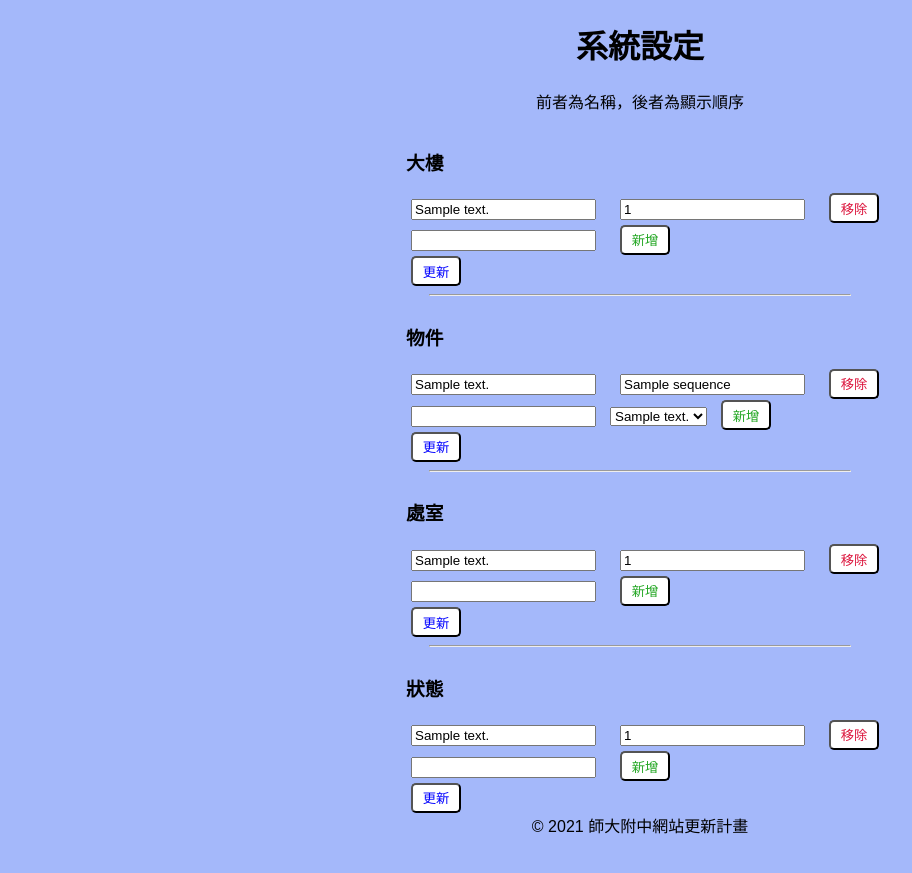
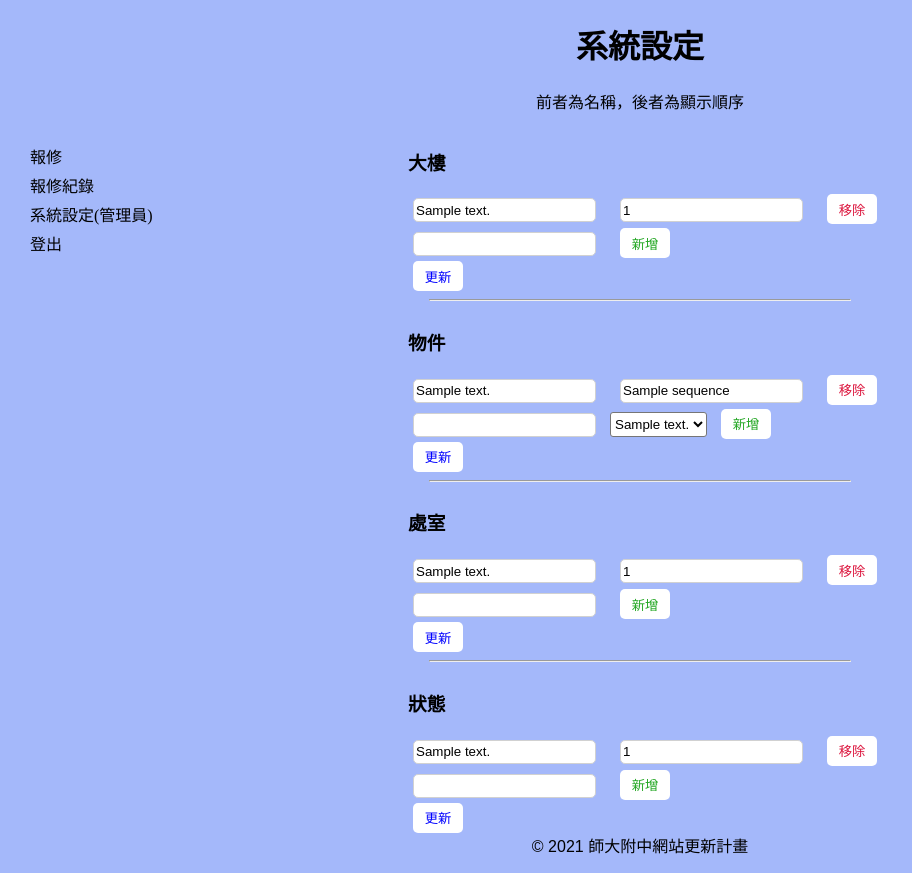
Before and after one commit to HSNU-websites/repair_system, a Flask app: template templates/system.html in a window 1280 px wide. Shown: the whole page, without its empty margins (0-912 px from the left). Before the commit the page ends 834 px from the top, so only its background shows below. Run offline with Flask 2, Linux system fonts and the light colour scheme; tables that the repository leaves empty hold one stand-in row (values such as "Sample post"); the template is opened without the code that fills it: values that come from a table or form of the project are taken from there, most other values are stand-ins (such as "Sample title", 1, 10 or a date in 2020); some libraries are stand-ins or nearby versions.

Commit message:
Add links in every website

```diff
--- a/static/system.css
+++ b/static/system.css
@@ -4,6 +4,15 @@ body {
     background-repeat: no-repeat;
     background-size: cover;
     margin: auto 0px auto 0px;
+}
+
+a {
+    text-decoration: none;
+    color: black;
+}
+
+a:hover {
+    text-decoration: underline;
 }
 
 h1 {
@@ -24,9 +33,37 @@ input[type="text"] {
     margin: 5px 10px 5px 10px;
 }
 
+input[type="text"] {
+    margin: 5px 10px 5px 10px;
+    font-family: 'Noto Sans TC', sans-serif;
+    background: #FFFFFF;
+    color: black;
+    border: 1px solid #d1d1d1;
+    border-radius: 5px;
+    height: 20px;
+    outline: none;
+    -webkit-transition: .18s ease-out;
+    -moz-transition: .18s ease-out;
+    -o-transition: .18s ease-out;
+    transition: .18s ease-out;
+}
+
+input[type="text"]:focus {
+    border: 1px solid rgb(13, 142, 194);
+    box-shadow: inset 5px 10px 4px rgba(13, 142, 194, 0.07)
+}
+
+select {
+    background-color: white;
+    height: 25px;
+    border-radius: 3px;
+    outline: none;
+}
+
 button {
     font-family: 'Noto Sans TC', sans-serif;
     margin-left: 10px;
+    border-color: rgba(255, 255, 255, 0);
     border-radius: 5px;
     height: 30px;
     width: 50px;
@@ -55,6 +92,17 @@ button:hover {
     color: blue;
 }
 
+#sidebar {
+    display: block;
+    position: fixed;
+    margin: 10px auto 10px 30px;
+}
+
+#sidebar a {
+    display: block;
+    margin: 5px 0 5px 0;
+}
+
 #tip {
     font-family: 'Noto Sans TC', sans-serif;
     text-align: center;
@@ -77,3 +125,9 @@ button:hover {
 #copyright a:hover {
     text-decoration: underline;
 }
+
+@media only screen and (max-width: 700px) {
+    #sidebar {
+        position: relative;
+    }
+}
--- a/templates/system.html
+++ b/templates/system.html
@@ -15,6 +15,12 @@
 <body>
     <h1>系統設定</h1>
     <p id="tip">前者為名稱，後者為顯示順序</p>
+    <div id="sidebar">
+        <a href="/report">報修</a>
+        <a href="/dashboard">報修紀錄</a>
+        <a href="/system">系統設定(管理員)</a>
+        <a href="/logout">登出</a>
+    </div>
     <div class="container">
         <div id="buildings">
             <h3>大樓</h3>
```
Also changed, not shown: static/dashboard.css (+21 -14 lines), static/style.css (+14 -8 lines), templates/admin_dashboard.html (+6 -2 lines), templates/report.html (+8 -0 lines), templates/user_dashboard.html (+8 -0 lines).
